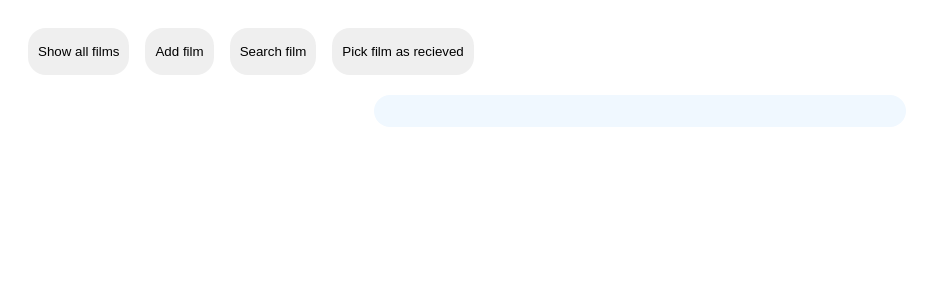
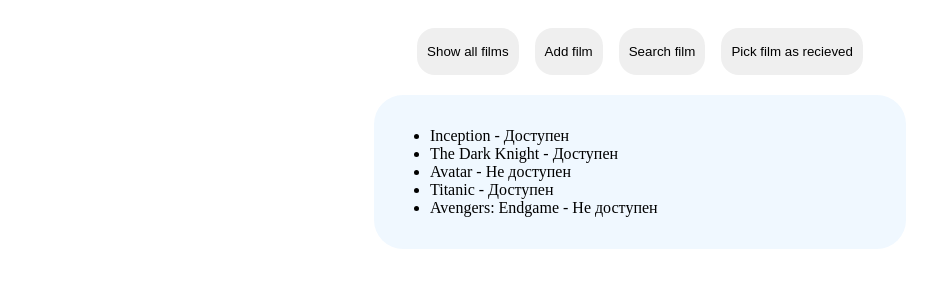
Before and after one commit to ElinaWs/lesson01, a plain HTML site: page index.html in a window 1280 px wide. Both pictures are taken after a click on the button "Show all films". Shown: the whole page, without its empty margins (0-941 px from the left). Drawn offline with Linux system fonts and the light colour scheme.

Commit message:
add style

```diff
--- a/script.js
+++ b/script.js
@@ -0,0 +1,34 @@
+const showFilmsBn = document.getElementById('show-film');
+const addFilmsBn = document.getElementById('add-film-bt');
+const findFilmsBn = document.getElementById('search-film-bt');
+const markFilmsBn = document.getElementById('mark-film-bt');
+const contentBlock = document.getElementById('content');
+
+const movies = [
+  { title: 'Inception', isAvailable: true },
+  { title: 'The Dark Knight', isAvailable: true },
+  { title: 'Avatar', isAvailable: false },
+  { title: 'Titanic', isAvailable: true },
+  { title: 'Avengers: Endgame', isAvailable: false },
+]
+
+const clearContent = () => {
+    contentBlock.innerHTML = ''
+};
+
+
+const showFilms = () => {
+    clearContent()
+    const moviesList = document.createElement('ul');
+    contentBlock.append(moviesList);
+
+    for(const movie of movies) {
+        console.log(movie.title)
+        const movieItem = document.createElement('li')
+        movieItem.textContent = `${movie.title} - ${movie.isAvailable ? 'Доступен' : 'Не доступен'}`
+        moviesList.append(movieItem);
+    }
+}
+
+
+showFilmsBn.addEventListener('click', showFilms)
--- a/style.css
+++ b/style.css
@@ -3,6 +3,7 @@
     padding: 20px;
     display: flex;
     align-items: center;
+    justify-content: center;
     gap: 16px;
 }
 
```
